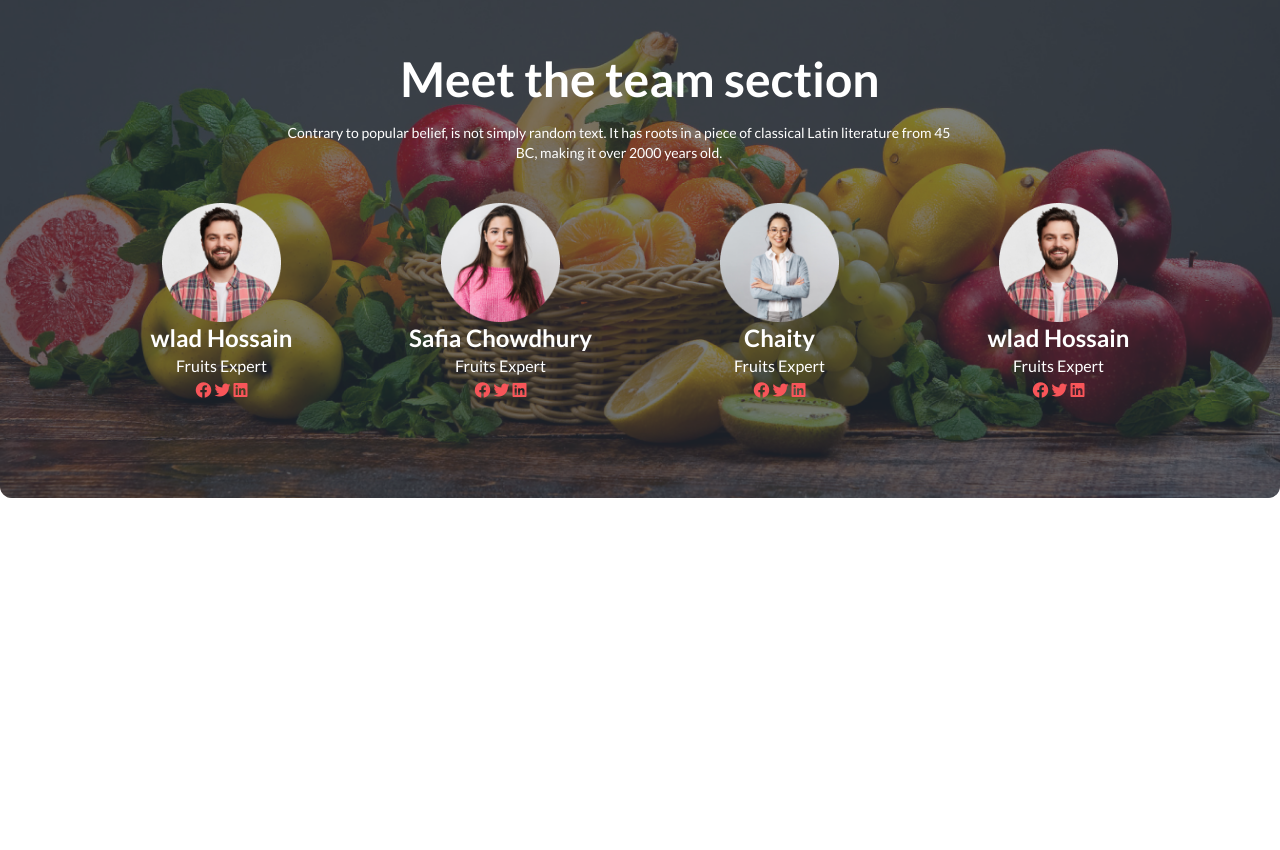
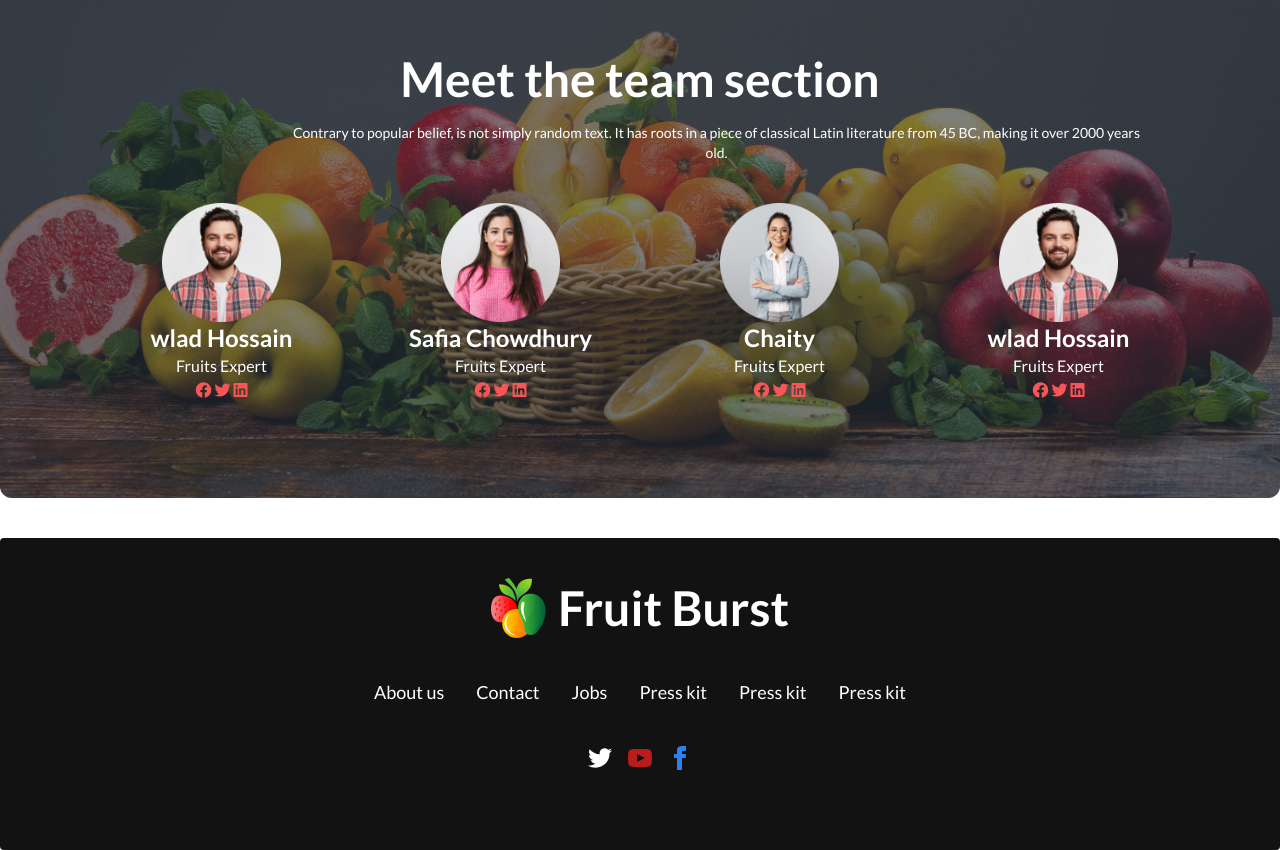
Before and after one commit to momenul007/B8A3-a3, a plain HTML site: page index.html in a window 1280 px wide. Shown: the part 1760-2610 px from the top of the page. Before the commit the page ends 2298 px from the top, so only its background shows below. Drawn offline with nearby package versions, Linux system fonts and the light colour scheme.

Commit message:
almost done

```diff
--- a/index.html
+++ b/index.html
@@ -21,6 +21,7 @@
         }
         body{
             font-family: 'Lato', sans-serif;
+            width: 100%;
 
         }
     </style>
@@ -199,35 +200,35 @@
                     <h1 class="font-semibold text-xl md:text-5xl text-[#121212]">Deal of the day</h1>
                         <p class="text-[#12121299] text-sm md:text-base max-w-2xl ">Contrary to popular belief, is not simply random text. It has roots in a piece of classical Latin literature from 45 BC, making it over 2000 years old.</p>
                     </div>
-                    <div class="lg:flex-1 flex lg:justify-end justify-center  my-16 lg:my-0">
+                    <div class="lg:flex-1 flex lg:justify-end justify-center  my-16 lg:my-0 ">
 
-                        <div class="flex gap-5 w-[80%]  mx-auto text-center md:w-[100%] md:ml-[20%]">
+                        <div class="flex gap-5 w-[80%] md:ml-0 mx-auto text-center  md:w-[100%] md:ml-[20%]">
                             <div>
                               <span class="countdown font-mono text-4xl">
                                 <span class=" font-bold text-5xl" style="--value:30;"></span>
                               </span>
-                              days
+                              <div>day</div>
                             </div>
                             <div class="mt-4 text-2xl">:</div>
                             <div>
                               <span class="countdown font-mono text-4xl">
                                 <span class=" font-bold text-5xl" style="--value:15;"></span>
                               </span>
-                              hours
+                              <div class=""> hours</div>
                             </div>
                             <div class="mt-4 text-2xl">:</div>
                             <div>
                               <span class="countdown font-mono text-4xl">
                                 <span class="l font-bold text-5xl" style="--value:25;"></span>
                               </span>
-                              min
+                              <div class="">min</div>
                             </div>
                             <div class="mt-4 text-2xl">:</div>
                             <div>
                               <span class="countdown font-mono text-4xl">
                                 <span class=" font-bold text-5xl" style="--value:08;"></span>
                               </span>
-                              sec
+                              <div class="">sec</div>
                             </div>
                           </div>
                     </div>
@@ -586,7 +587,7 @@
               <div class="hero-content text-center text-neutral-content">
                 <div class=" mt-3 md:mt-28">
                   <h1 class="mb-5 text-xl md:text-5xl font-bold text-white" >Meet the team section</h1>
-                    <p class="mb-5 text-white text-sm  max-w-2xl text-center lg:ml-[15%]">Contrary to popular belief, is not simply random text. It has roots in a piece of classical Latin literature from 45 BC, making it over 2000 years old.</p>
+                  <p class="mb-5 text-white text-sm   text-center lg:ml-[15%]">Contrary to popular belief, is not simply random text. It has roots in a piece of classical Latin literature from 45 BC, making it over 2000 years old.</p>
                   <div class="grid grid-cols-1 md:grid-cols-2 lg:grid-cols-4 justify-center items-center text-center md:mt-10 md:mb-20 lg:gap-24 md:gap-10">
                     <!-- first meet teem  -->
                     <div>
@@ -662,9 +663,36 @@
 
     </main>
 
-    <footer>
 
 
+    <footer class="footer footer-center p-10 bg-[#121212] text-base-content rounded">
+      <div class="flex items-center gap-3">
+        <img src="./images/logo.png" alt=" ">
+        <h1 class="font-bold text-xl md:text-5xl text-white ">Fruit Burst</h1>
+      </div>
+      <div class="flex flex-wrap items-center justify-center gap-8 text-white text-sm md:text-lg">
+        <a class="link link-hover">About us</a>
+        <a class="link link-hover">Contact</a>
+        <a class="link link-hover">Jobs</a>
+        <a class="link link-hover">Press kit</a>
+        <a class="link link-hover">Press kit</a>
+        <a class="link link-hover">Press kit</a>
+      </div>
+      <div>
+        <div class="grid grid-flow-col gap-4 text-5xl">
+          <a><svg xmlns="http://www.w3.org/2000/svg" width="24" height="24" viewBox="0 0 24 24" class="fill-current text-white"><path d="M24 4.557c-.883.392-1.832.656-2.828.775 1.017-.609 1.798-1.574 2.165-2.724-.951.564-2.005.974-3.127 1.195-.897-.957-2.178-1.555-3.594-1.555-3.179 0-5.515 2.966-4.797 6.045-4.091-.205-7.719-2.165-10.148-5.144-1.29 2.213-.669 5.108 1.523 6.574-.806-.026-1.566-.247-2.229-.616-.054 2.281 1.581 4.415 3.949 4.89-.693.188-1.452.232-2.224.084.626 1.956 2.444 3.379 4.6 3.419-2.07 1.623-4.678 2.348-7.29 2.04 2.179 1.397 4.768 2.212 7.548 2.212 9.142 0 14.307-7.721 13.995-14.646.962-.695 1.797-1.562 2.457-2.549z"></path></svg></a>
+          <a><svg xmlns="http://www.w3.org/2000/svg" width="24" height="24" viewBox="0 0 24 24" class="fill-current text-red-700"><path d="M19.615 3.184c-3.604-.246-11.631-.245-15.23 0-3.897.266-4.356 2.62-4.385 8.816.029 6.185.484 8.549 4.385 8.816 3.6.245 11.626.246 15.23 0 3.897-.266 4.356-2.62 4.385-8.816-.029-6.185-.484-8.549-4.385-8.816zm-10.615 12.816v-8l8 3.993-8 4.007z"></path></svg></a>
+          <a><svg xmlns="http://www.w3.org/2000/svg" width="24" height="24" viewBox="0 0 24 24" class="fill-current text-[#2c81f0]"><path d="M9 8h-3v4h3v12h5v-12h3.642l.358-4h-4v-1.667c0-.955.192-1.333 1.115-1.333h2.885v-5h-3.808c-3.596 0-5.192 1.583-5.192 4.615v3.385z"></path></svg></a>
+        </div>
+      </div>
+      <div>
+
+
+      </div>
     </footer>
+
+
+
+
 </body>
 </html>
```
Lines whose indentation alone changed are shown as unchanged.
